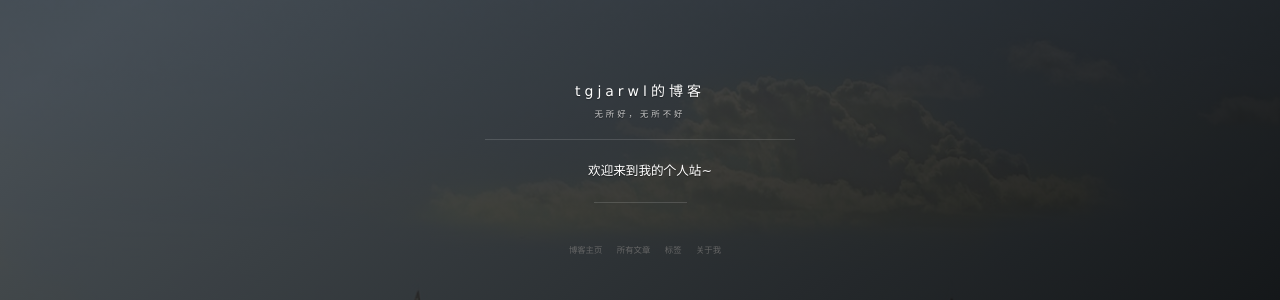
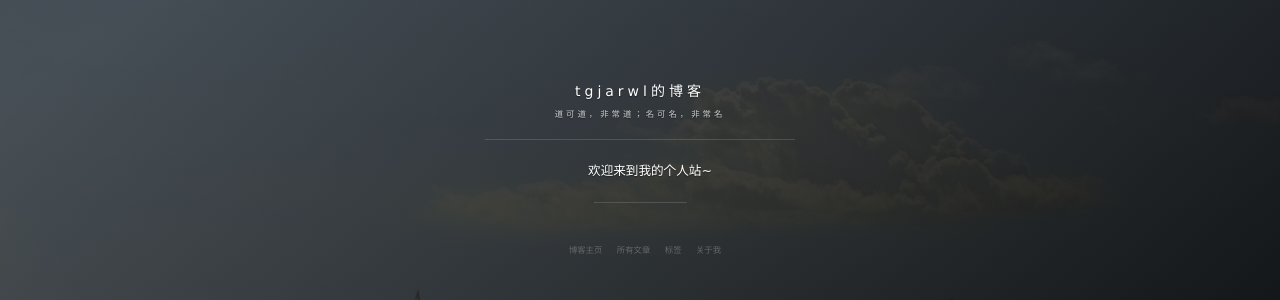
Before and after one commit to tgjarwl/tgjarwl.github.io, a Jekyll site: the page built from index.html, in a window 1280 px wide. Shown: the part 285-585 px from the top of the page. Built offline with Jekyll 4.4.1, drawn with Linux system fonts in a browser that asks for light colours; nearby versions of some CDN libraries; the list of posts is cut into pages by our own code; comment, search, counter and statistics services are not loaded.

Commit message:
Update _config.yml

```diff
--- a/_config.yml
+++ b/_config.yml
@@ -1,6 +1,6 @@
 # Basic
 title: tgjarwl的博客
-subtitle: 无所好，无所不好
+subtitle: 道可道，非常道；名可名，非常名
 description: 欢迎来到我的个人站~
 # 头像里面的标题
 avatarTitle: tgjarwl
```
